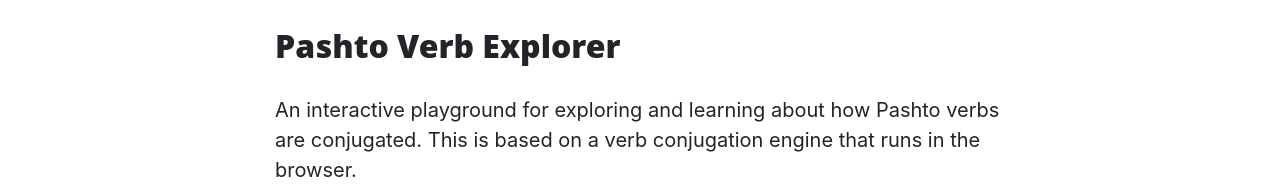
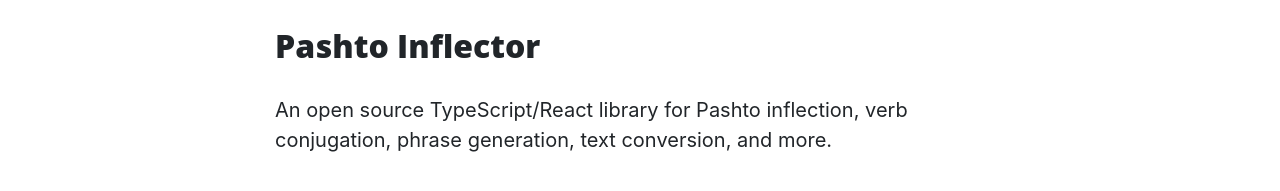
Before and after one commit to lingdocs/lingdocs.com, a Gatsby site: page /projects in a window 1280 px wide. Shown: the part 730-921 px from the top of the page. Built offline with nearby package versions, Linux system fonts and the light colour scheme; Gatsby itself is replaced by a stand-in of ours.

Commit message:
Update projects.js

```diff
--- a/src/pages/projects.js
+++ b/src/pages/projects.js
@@ -15,9 +15,9 @@ const projects = [
         link: "https://dictionary.lingdocs.com",
     },
     {
-      title: "Pashto Verb Explorer",
-      description: "An interactive playground for exploring and learning about how Pashto verbs are conjugated. This is based on a verb conjugation engine that runs in the browser.",
-      link: "https://verbs.lingdocs.com",
+      title: "Pashto Inflector",
+      description: "An open source TypeScript/React library for Pashto inflection, verb conjugation, phrase generation, text conversion, and more.",
+      link: "https://pashto-inflector.lingdocs.com",
     },
     {
         title: "Pashtoodle",
```
